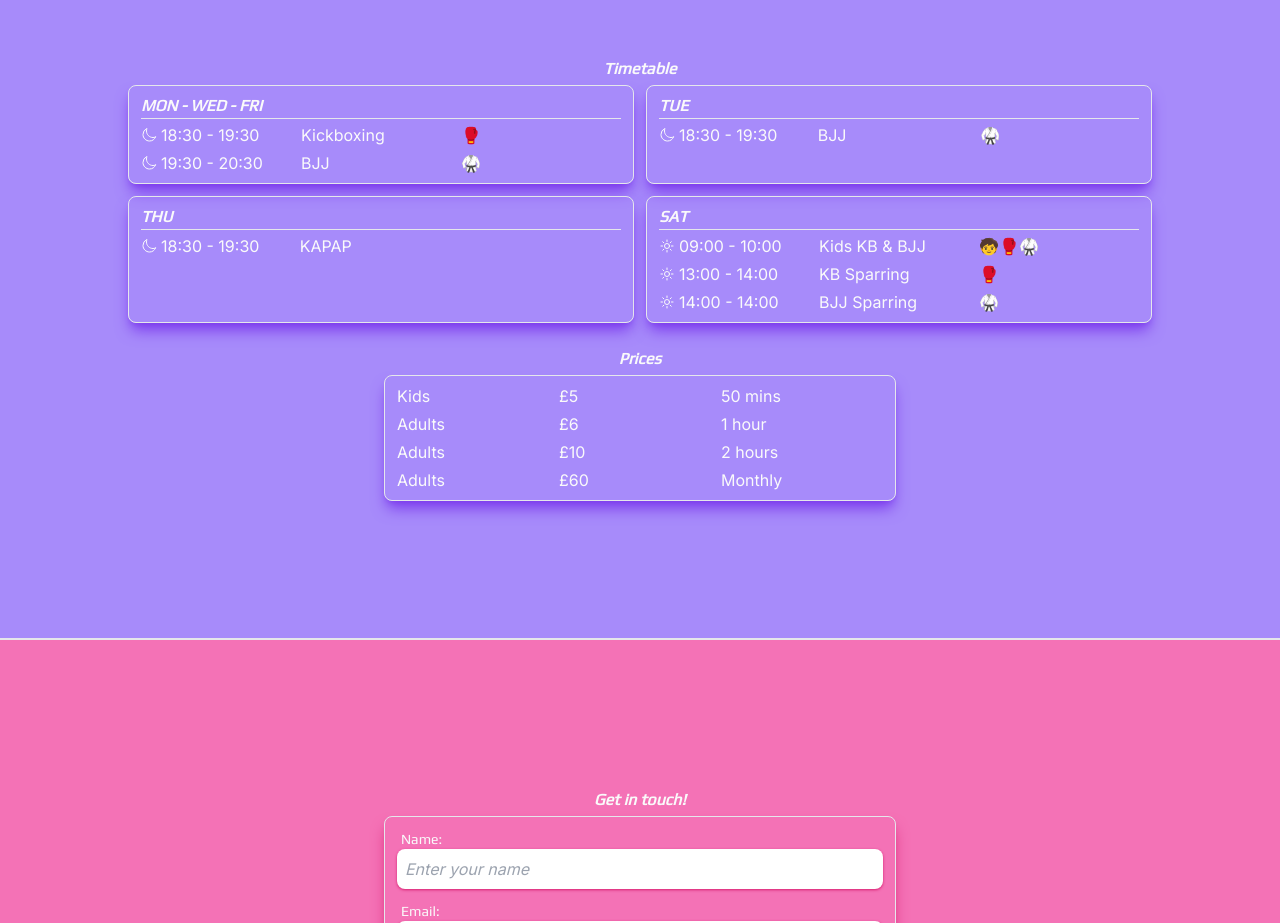
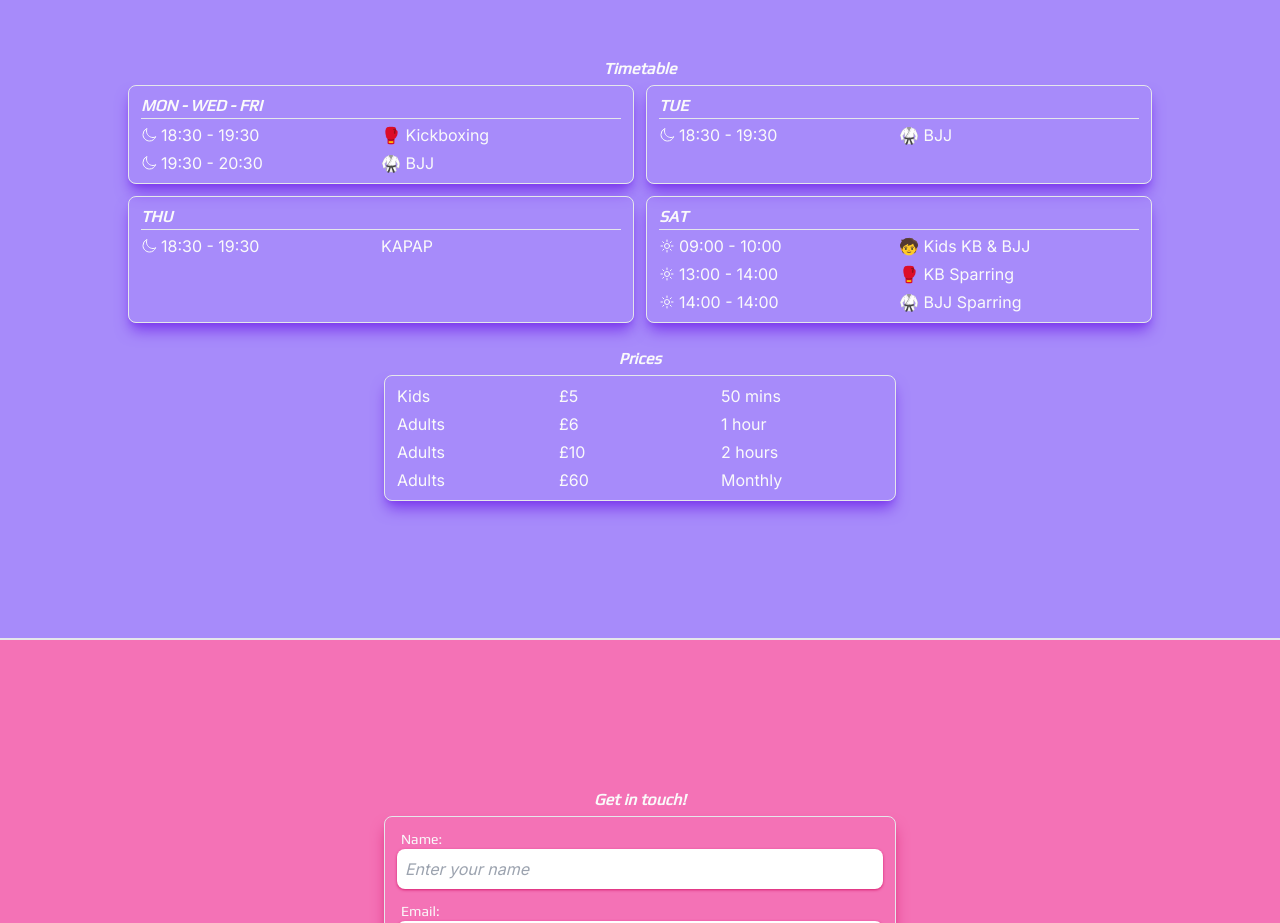
Before and after one commit to charlieBdev/strasse-gym, a Next.js app: page / in a window 1280 px wide. Shown: the part 1600-2523 px from the top of the page. Built offline with nearby package versions, Linux system fonts and the light colour scheme.

Commit message:
change tt

```diff
--- a/src/app/components/Timetable/Table.jsx
+++ b/src/app/components/Timetable/Table.jsx
@@ -15,21 +15,21 @@ const Table = () => {
 						<p className="font-semibold text-md italic border-b font-headings mx-1">
 							MON - WED - FRI
 						</p>
-						<div className="grid grid-cols-3 hover:bg-violet-500 rounded-lg px-1">
+						<div className="grid grid-cols-2 hover:bg-violet-500 rounded-lg px-1">
 							<div className="flex items-center gap-1">
 								<EveningSVG />
 								<p>18:30 - 19:30</p>
 							</div>
-							<p>Kickboxing</p>
-							<p>🥊</p>
+							<p>🥊 Kickboxing</p>
+							{/* <p>🥊</p> */}
 						</div>
-						<div className="grid grid-cols-3 hover:bg-violet-500 rounded-lg px-1">
+						<div className="grid grid-cols-2 hover:bg-violet-500 rounded-lg px-1">
 							<div className="flex items-center gap-1">
 								<EveningSVG />
 								<p>19:30 - 20:30</p>
 							</div>
-							<p>BJJ</p>
-							<p>🥋</p>
+							<p>🥋 BJJ</p>
+							{/* <p>🥋</p> */}
 						</div>
 					</div>
 				</div>
@@ -39,13 +39,13 @@ const Table = () => {
 						<p className="font-semibold text-md italic border-b font-headings mx-1">
 							TUE
 						</p>
-						<div className="grid grid-cols-3 hover:bg-violet-500 rounded-lg">
+						<div className="grid grid-cols-2 hover:bg-violet-500 rounded-lg">
 							<div className="flex items-center gap-1 px-1">
 								<EveningSVG />
 								<p>18:30 - 19:30</p>
 							</div>
-							<p>BJJ</p>
-							<p>🥋</p>
+							<p>🥋 BJJ</p>
+							{/* <p>🥋</p> */}
 						</div>
 					</div>
 				</div>
@@ -55,13 +55,13 @@ const Table = () => {
 						<p className="font-semibold text-md italic border-b font-headings mx-1">
 							THU
 						</p>
-						<div className="grid grid-cols-3 hover:bg-violet-500 rounded-lg">
+						<div className="grid grid-cols-2 hover:bg-violet-500 rounded-lg">
 							<div className="flex items-center gap-1 px-1">
 								<EveningSVG />
 								<p>18:30 - 19:30</p>
 							</div>
 							<p>KAPAP</p>
-							<p></p>
+							{/* <p></p> */}
 						</div>
 					</div>
 				</div>
@@ -71,29 +71,29 @@ const Table = () => {
 						<p className="font-semibold text-md italic border-b font-headings mx-1">
 							SAT
 						</p>
-						<div className="grid grid-cols-3 hover:bg-violet-500 rounded-lg px-1">
+						<div className="grid grid-cols-2 hover:bg-violet-500 rounded-lg px-1">
 							<div className="flex items-center gap-1">
 								<DaytimeSVG />
 								<p>09:00 - 10:00</p>
 							</div>
-							<p>Kids KB & BJJ</p>
-							<p>🧒🥊🥋 </p>
+							<p>🧒 Kids KB & BJJ</p>
+							{/* <p>🧒🥊🥋 </p> */}
 						</div>
-						<div className="grid grid-cols-3 hover:bg-violet-500 rounded-lg px-1">
+						<div className="grid grid-cols-2 hover:bg-violet-500 rounded-lg px-1">
 							<div className="flex items-center gap-1">
 								<DaytimeSVG />
 								<p>13:00 - 14:00</p>
 							</div>
-							<p>KB Sparring</p>
-							<p>🥊</p>
+							<p>🥊 KB Sparring</p>
+							{/* <p>🥊</p> */}
 						</div>
-						<div className="grid grid-cols-3 hover:bg-violet-500 rounded-lg px-1">
+						<div className="grid grid-cols-2 hover:bg-violet-500 rounded-lg px-1">
 							<div className="flex items-center gap-1">
 								<DaytimeSVG />
 								<p>14:00 - 14:00</p>
 							</div>
-							<p>BJJ Sparring</p>
-							<p>🥋</p>
+							<p>🥋 BJJ Sparring</p>
+							{/* <p>🥋</p> */}
 						</div>
 					</div>
 				</div>
```
